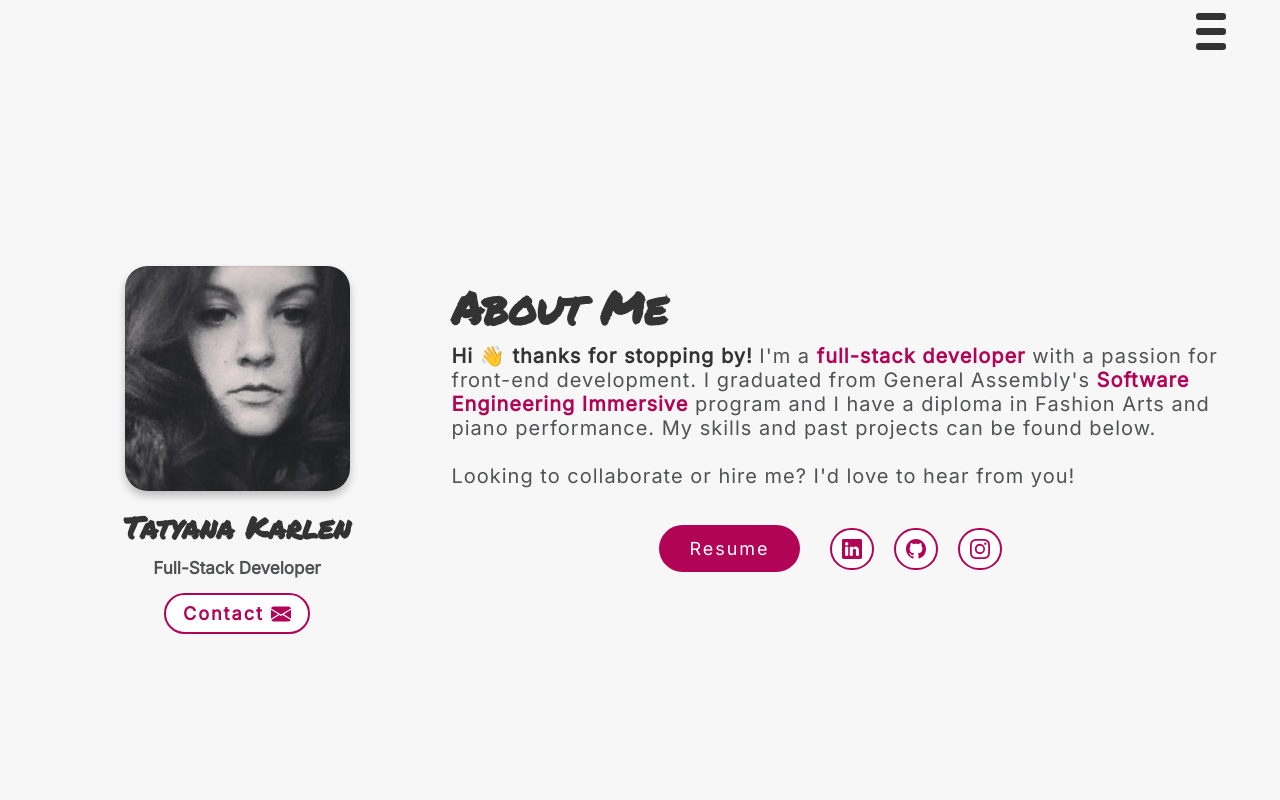
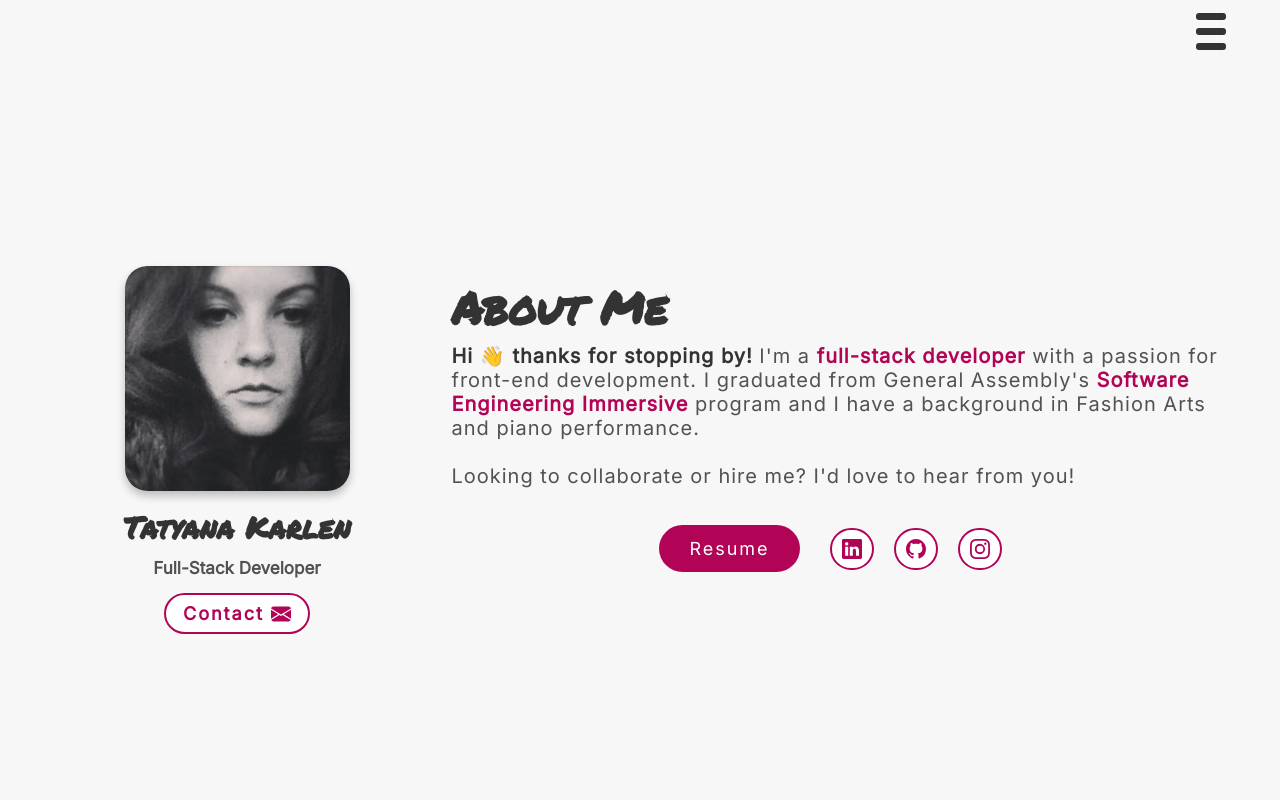
Before and after one commit to tatyanakarlen/PortfolioWebsite, a React (Create React App) app: page / in a window 1280 px wide. Shown: the top 800 px of the page. Built offline with nearby package versions, Linux system fonts and the light colour scheme.

Commit message:
changed bio

```diff
--- a/src/components/Hero/Hero.jsx
+++ b/src/components/Hero/Hero.jsx
@@ -49,8 +49,7 @@ const Hero = () => {
                   with a passion for front-end development. I graduated from
                   General Assembly's{' '}
                   <span class="bold-span">Software Engineering Immersive</span>{' '}
-                  program and I have a diploma in Fashion Arts and piano
-                  performance. My skills and past projects can be found below.
+                  program and I have a background in Fashion Arts and piano performance.
                   <br />
                   <br />
                   <span class="collaborate">
@@ -176,8 +175,7 @@ const Hero = () => {
                       full-stack developer
                     </span>{' '}
                     with a passion for frontend development. I graduated from General Assembly's <span class='bold-span'>Software Engineering
-                    Immersive</span> program and I have a diploma in Fashion Arts and
-                    piano performance. My skills and past projects can be found
+                    Immersive</span> program and I have a background in Fashion Arts and piano performance. My skills and past projects can be found
                     below.
                     <br />
                     <br />
--- a/src/components/MobileAbout/MobileAbout.jsx
+++ b/src/components/MobileAbout/MobileAbout.jsx
@@ -7,11 +7,10 @@ const MobileAbout = () => {
     <div class="mobile-about-me">
       <h1>&lt;ABOUT ME&gt;</h1>
       <p>
-        My name is Tatyana and I'm a{' '}
-        <span class="bold-span">web developer</span> with a background in
-        fashion and classical music. I graduated from General Assembly's{' '}
+        My name is Tatyana and I'm a full-stack{' '}
+        <span class="bold-span">web developer</span> with a passion for UI. I graduated from General Assembly's{' '}
         <span class="bold-span">Software Engineering Immersive</span> program
-        and I have a diploma in Fashion Arts from Humber College. My skills and
+        and I have a background in Fashion Arts and piano performance. My skills and
         past projects can be found below.
         <br />
         <br />
```
